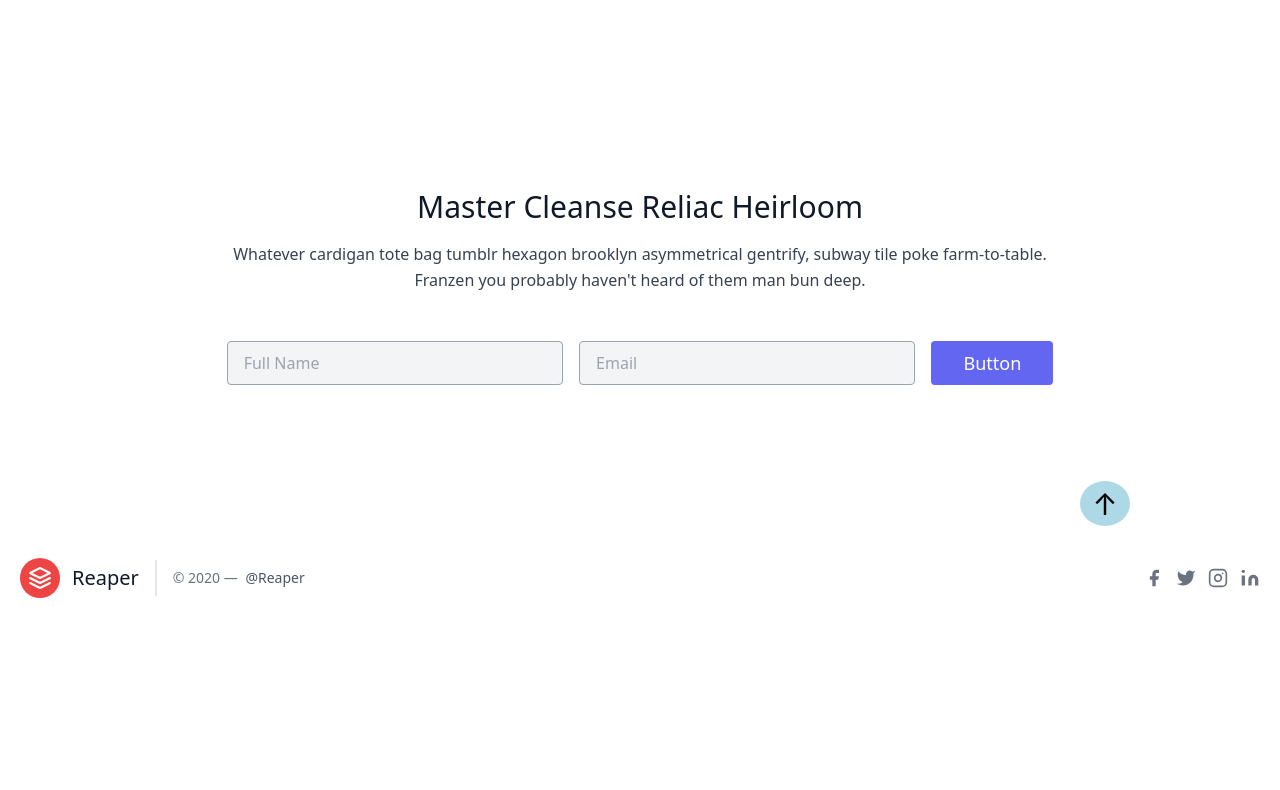
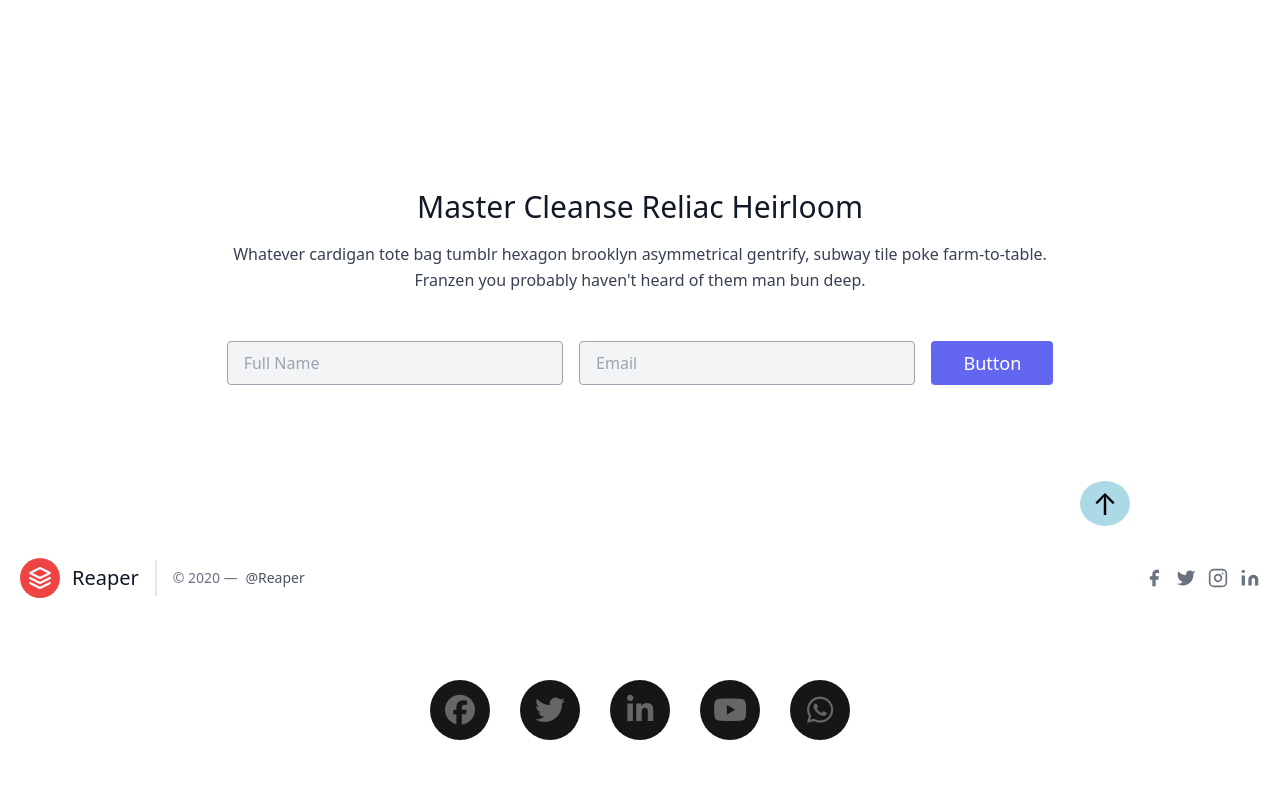
Before and after one commit to Bishalsharma733/Portfolio_Bishal, a plain HTML site: page index.html in a window 1280 px wide. Shown: the part 4476-5266 px from the top of the page. Before the commit the page ends 5106 px from the top, so only its background shows below. Drawn offline with nearby package versions, Linux system fonts and the light colour scheme.

Commit message:
Added Glowing social media icons
I have added some Glowing Social media icons as per their actual color which glow when you hover over it. You can later add the links to those icons. Also, because the background is white it is less glowing if you wish you can add more glowing effect and change the glowing color to a darker tone.

```diff
--- a/index.html
+++ b/index.html
@@ -389,6 +389,113 @@
   </div>
 </footer>
 <!--Footer End-->
+<footer>
+  <ul>
+    <li><i class="fab fa-facebook"></i></li>
+    <li><i class="fab fa-twitter"></i></li>
+    <li><i class="fab fa-linkedin-in"></i></li>
+    <li><i class="fab fa-youtube"></i></li>
+    <li><i class="fab fa-whatsapp"></i></li>
+  </ul>
+  <style>
+  ul {
+  display: flex;
+  height: 20vh;
+  text-align: center;
+  align-items: center;
+  justify-content: center;
+  background: #ffffff;
+}
+ul li {
+  position: relative;
+  display: block;
+  color: #666;
+  font-size: 30px;
+  height: 60px;
+  width: 60px;
+  background: #171515;
+  line-height: 60px;
+  border-radius: 50%;
+  margin: 0 15px;
+  cursor: pointer;
+  transition: 0.5s;
+}
+ul li:before {
+  position: absolute;
+  content: "";
+  top: 0;
+  left: 0;
+  /* background: #d35400; */
+  height: 100%;
+  width: 100%;
+  border-radius: 50%;
+  z-index: -1;
+  transform: scale(0.9);
+  transition: 0.4s;
+}
+ul li:nth-child(1):before {
+  background: #4267b2;
+}
+ul li:nth-child(2):before {
+  background: #1da1f2;
+}
+ul li:nth-child(3):before {
+  background: #2867b2;
+}
+ul li:nth-child(4):before {
+  background: #ff0000;
+}
+ul li:nth-child(5):before {
+  background: #25d366;
+}
+ul li:hover:before {
+  filter: blur(3px);
+  transform: scale(1.2);
+  /*box-shadow: 0 0 15px #d35400; */
+}
+ul li:nth-child(1):hover:before {
+  box-shadow: 0 0 15px #4267b2;
+}
+ul li:nth-child(2):hover:before {
+  box-shadow: 0 0 15px #1da1f2;
+}
+ul li:nth-child(3):hover:before {
+  box-shadow: 0 0 15px #2867b2;
+}
+ul li:nth-child(4):hover:before {
+  box-shadow: 0 0 15px #ff0000;
+}
+ul li:nth-child(5):hover:before {
+  box-shadow: 0 0 15px #25d366;
+}
+ul li:nth-child(1):hover {
+  color: #456cba;
+  box-shadow: 0 0 15px #4267b2;
+  text-shadow: 0 0 15px #4267b2;
+}
+ul li:nth-child(2):hover {
+  color: #26a4f2;
+  box-shadow: 0 0 15px #1da1f2;
+  text-shadow: 0 0 15px #1da1f2;
+}
+ul li:nth-child(3):hover {
+  color: #2a6cbb;
+  box-shadow: 0 0 15px #2867b2;
+  text-shadow: 0 0 15px #2867b2;
+}
+ul li:nth-child(4):hover {
+  color: #ff1a1a;
+  box-shadow: 0 0 15px #ff0000;
+  text-shadow: 0 0 15px #ff0000;
+}
+ul li:nth-child(5):hover {
+  color: #2eff7c;
+  box-shadow: 0 0 15px #25d366;
+  text-shadow: 0 0 15px #25d366;
+}
+  </style>
+</footer>
+<script src="https://kit.fontawesome.com/a076d05399.js"></script>
 
 </body>
 </html>
```
